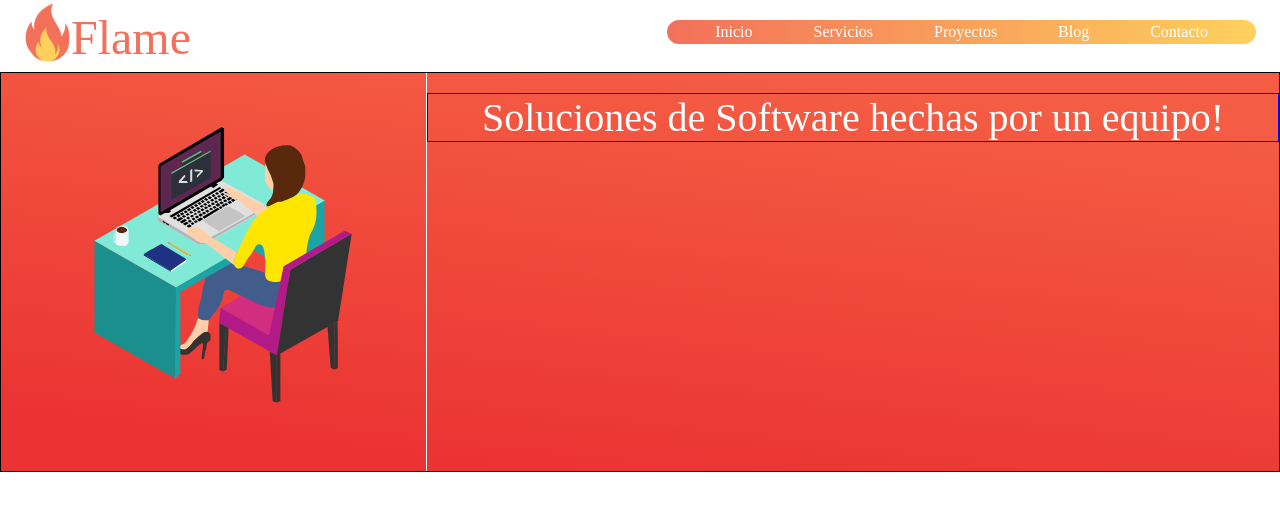
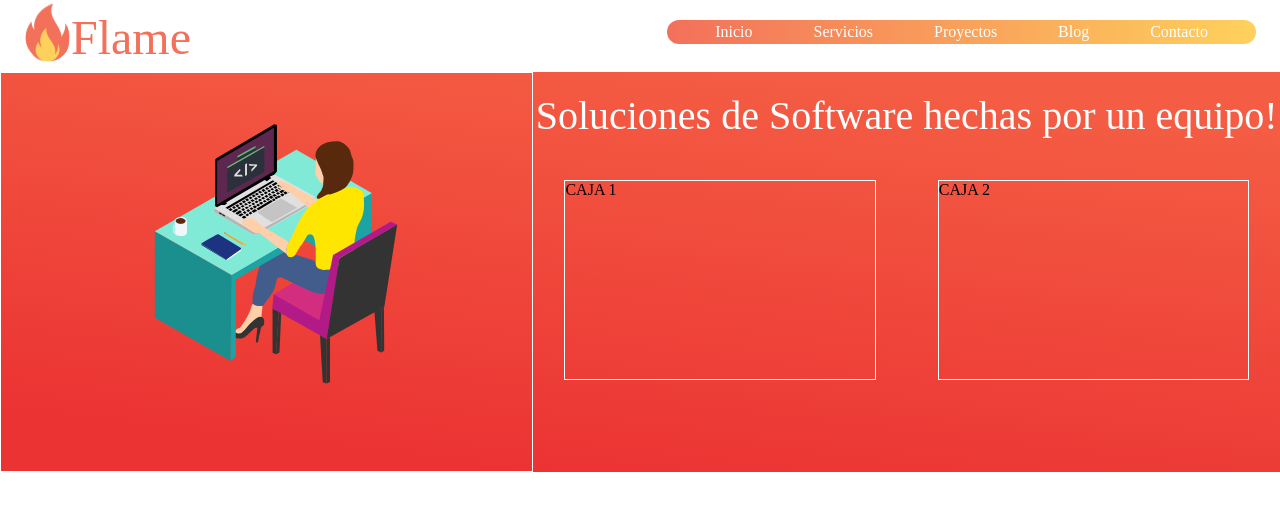
Before and after one commit to FlameTeam/FlameWebApp, a React (Create React App) app: page / in a window 1280 px wide. Shown: the top 510 px of the page. Built offline with nearby package versions, Linux system fonts and the light colour scheme; a web font is replaced by a local one.

Commit message:
grid layout advanced

```diff
--- a/src/components/Header.js
+++ b/src/components/Header.js
@@ -11,14 +11,24 @@ export default function Navbar() {
 
   return (
         <Grid container className={classes.header}>
-            <Grid item md={4} className={classes.imageGrid}>
+            <Grid item xs={12} sm={4} md={5} className={classes.imageGrid}>
                 <img alt="girl-in-desk" src={GirlInDeskImage} className={classes.image}/>
             </Grid>
 
-            <Grid item md={8}>
+            <Grid item xs={12} sm={8} md={7}>
                 <h2 className={classes.title}>Soluciones de Software hechas por un equipo!</h2>
-
-                <Box ></Box>
+                <Grid container className={classes.gridBoxesContainer} >
+                    <Grid item xs={12} sm={5} className={classes.gridItemBox}>
+                        <Box>
+                            CAJA 1
+                        </Box>
+                    </Grid>
+                    <Grid item xs={12} sm={5} className={classes.gridItemBox}>
+                        <Box>
+                            CAJA 2
+                        </Box>
+                    </Grid>
+                </Grid>
             </Grid>
         </Grid>
 
--- a/src/styles/components/headerStyle.js
+++ b/src/styles/components/headerStyle.js
@@ -4,15 +4,32 @@ const useStyles = makeStyles((theme) => ({
   header: {
     background: "linear-gradient(6.53deg, #EB3333 11.2%, #F45C43 88.07%)",
     flexGrow: "1",
+    alignItem: "center",
     height: "400px",
-    border: "1px solid black",
-    margin: "0"
+
+    margin: "0",
+
+    [theme.breakpoints.down("xs")]: {
+      height: "900px",
+    },
+
   },
 
   imageGrid: {
-    borderRight: "1px solid white",
     display: "flex",
-    justifyContent: "center"
+    justifyContent: "center",
+    marginBottom: "0",
+    border: "1px solid white"
+  },
+
+  image: {
+    marginBottom: "0",
+    [theme.breakpoints.up("sm")]: {
+      height: "340px",
+    },
+    [theme.breakpoints.up("md")]: {
+      height: "375px",
+    }
   },
 
   title: {
@@ -22,10 +39,27 @@ const useStyles = makeStyles((theme) => ({
       marginTop: "0.5em",
       textAlign: "center",
 
-
-      border: "1px solid blue",
+      [theme.breakpoints.down("sm")]: {
+        fontSize: "1em",
+      },
+      [theme.breakpoints.down("md")]: {
+        fontSize: "2em",
+      },
 
 
+      // border: "1px solid blue",
+  },
+
+  gridBoxesContainer: {
+    display: "flex",
+    justifyContent: "space-around"
+  },
+
+  gridItemBox: {
+    border: "1px solid white",
+    margin: "0.5em",
+    height: "200px",
+    width: "40%"
   }
 }));
 
```
